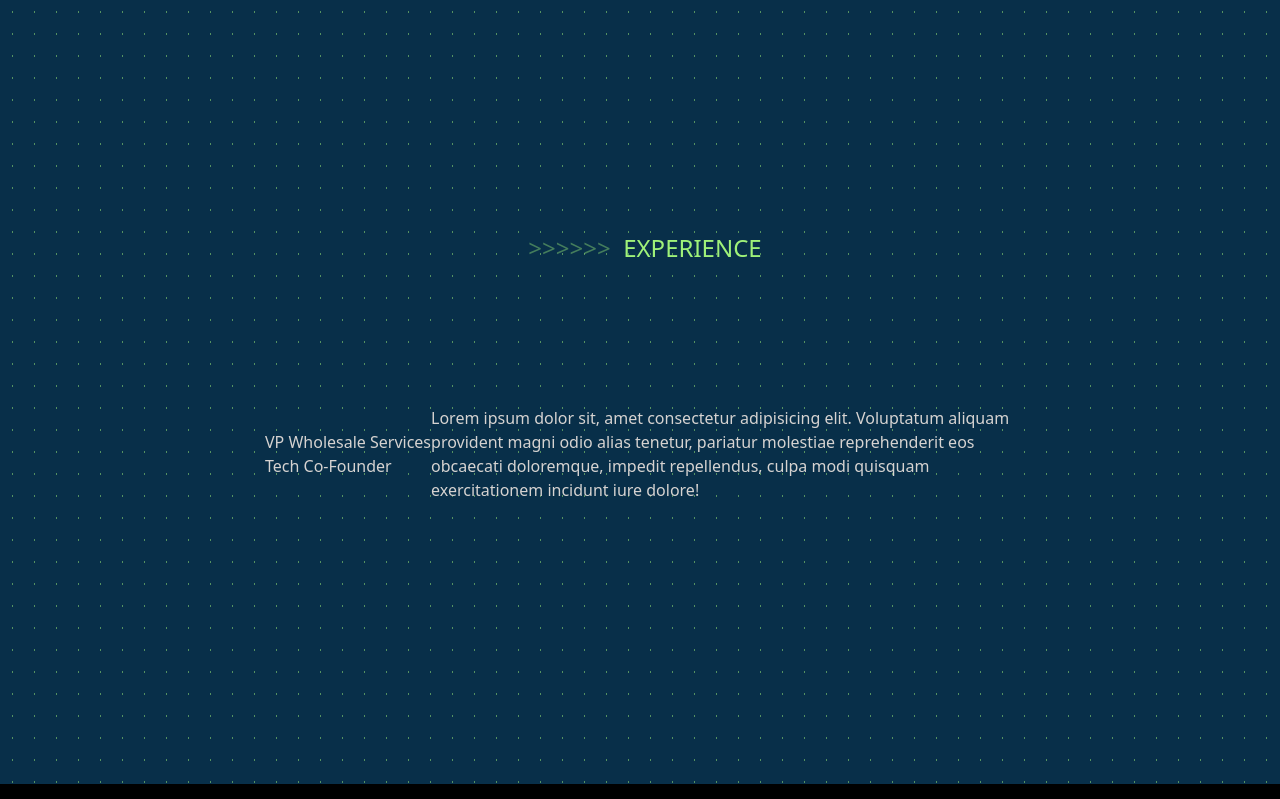
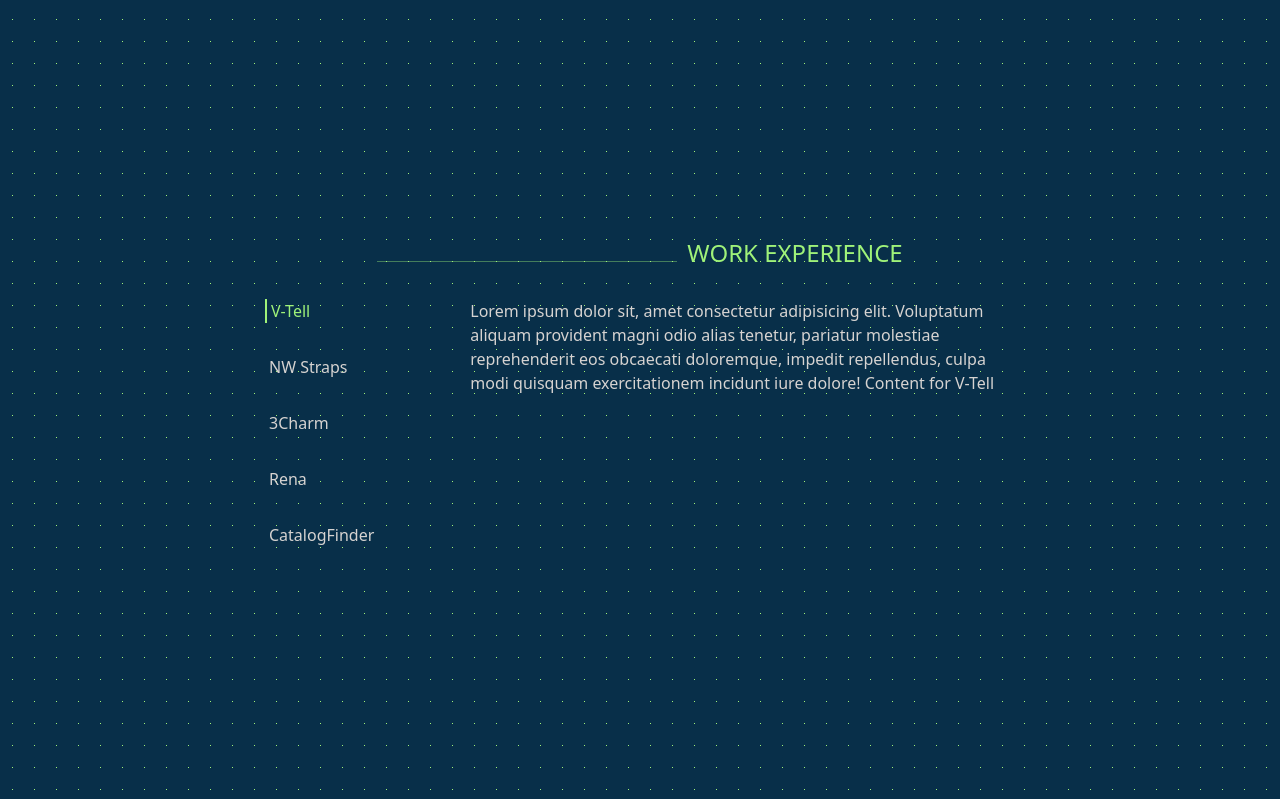
Before and after one commit to kdjordan/2023_portfolio, a Vue app: page / in a window 1280 px wide. Shown: the part 1793-2592 px from the top of the page. Built offline with nearby package versions, Linux system fonts and the light colour scheme.

Commit message:
t-index needs content switcher

```diff
--- a/src/components/TabbedIndex.vue
+++ b/src/components/TabbedIndex.vue
@@ -1,17 +1,52 @@
+<script setup lang="ts">
+	import { ref } from 'vue';
+
+	const activeTab = ref(0);
+	const tabs = [
+		'V-Tell',
+		'NW Straps',
+		'3Charm',
+		'Rena',
+		'CatalogFinder'
+	];
+
+	function changeTab(index) {
+		activeTab.value = index;
+	}
+</script>
+
 <template>
-	<div class="flex justfy-center items-center min-h-[340px]">
-		<div class="flex flex-col items-start min-w-max">
-			<button>VP Wholesale Services</button>
-			<button>Tech Co-Founder</button>
+	<div class="flex justfy-center items-top min-h-[340px] gap-16">
+		<div
+			class="flex flex-col items-start justify-top min-w-max gap-8 pr-8"
+		>
+			<button
+				v-for="(tab, index) in tabs"
+				:key="index"
+				@click="changeTab(index)"
+				:class="{
+					'text-highGreen border-l-2 border-highGreen pl-[4px] ':
+						activeTab === index,
+					'pl-[4px] text-stone-300': activeTab !== index,
+				}"
+				class="cursor-pointer"
+			>
+				{{ tab }}
+			</button>
 		</div>
 		<div class="flex flex-col items-start">
-			<p>
+			<p
+				v-for="(tab, index) in tabs"
+				:key="index"
+				v-show="activeTab === index"
+			>
 				Lorem ipsum dolor sit, amet consectetur adipisicing elit.
 				Voluptatum aliquam provident magni odio alias tenetur,
 				pariatur molestiae reprehenderit eos obcaecati doloremque,
 				impedit repellendus, culpa modi quisquam exercitationem
-				incidunt iure dolore!
+				incidunt iure dolore! Content for {{ tab }}
 			</p>
+
 		</div>
 	</div>
 </template>
--- a/src/views/HomeAbout.vue
+++ b/src/views/HomeAbout.vue
@@ -4,9 +4,9 @@
 			id="copy"
 			class="flex flex-col  text-stone-300 pb-[20vh] lg:max-w-[750px] lg:mx-auto"
 		>
-		<h2 class="flex items-baseline text-2xl text-highGreen pb-[20px]">
+		<h2 class="flex items-baseline text-2xl text-highGreen pb-[30px]">
 			ABOUT
-			<span class="mb-[5px] ml-[10px] opacity-40">&#x3c;&#x3c;&#x3c;&#x3c;&#x3c;&#x3c;&#x3c;&#x3c;&#x3c;&#x3c;</span>
+			<span class="block bg-highGreen h-[1px] w-[300px] mb-[5px] mr-[10px] opacity-40"></span>
 		</h2>
 		<div class="text-lg gradient-text pb-4 flex flex-col gap-4">
 			<p class="mb-4">
--- a/src/views/HomeExperience.vue
+++ b/src/views/HomeExperience.vue
@@ -7,14 +7,12 @@ import TabbedIndex from '../components/TabbedIndex.vue';
 		<div
 			class="flex flex-col items-center text-stone-300 pb-[20vh] lg:max-w-[750px] lg:mx-auto"
 		>
-			<h2 class="text-2xl text-highGreen pb-[20px] center">
-				<span class="mb-[5px] ml-[10px] opacity-40"
-					>&gt;&gt;&gt;&gt;&gt;&gt;&nbsp;</span
-				>
-				EXPERIENCE
+			<h2 class="text-2xl text-highGreen pb-[30px] center flex items-baseline">
+
+				<span class="block bg-highGreen h-[1px] w-[300px] mb-[5px] mr-[10px] opacity-40"></span>
+				WORK EXPERIENCE
 			</h2>
 			<TabbedIndex />
 		</div>
 	</section>
-	<!-- border border-2-highGreen  -->
 </template>
```
